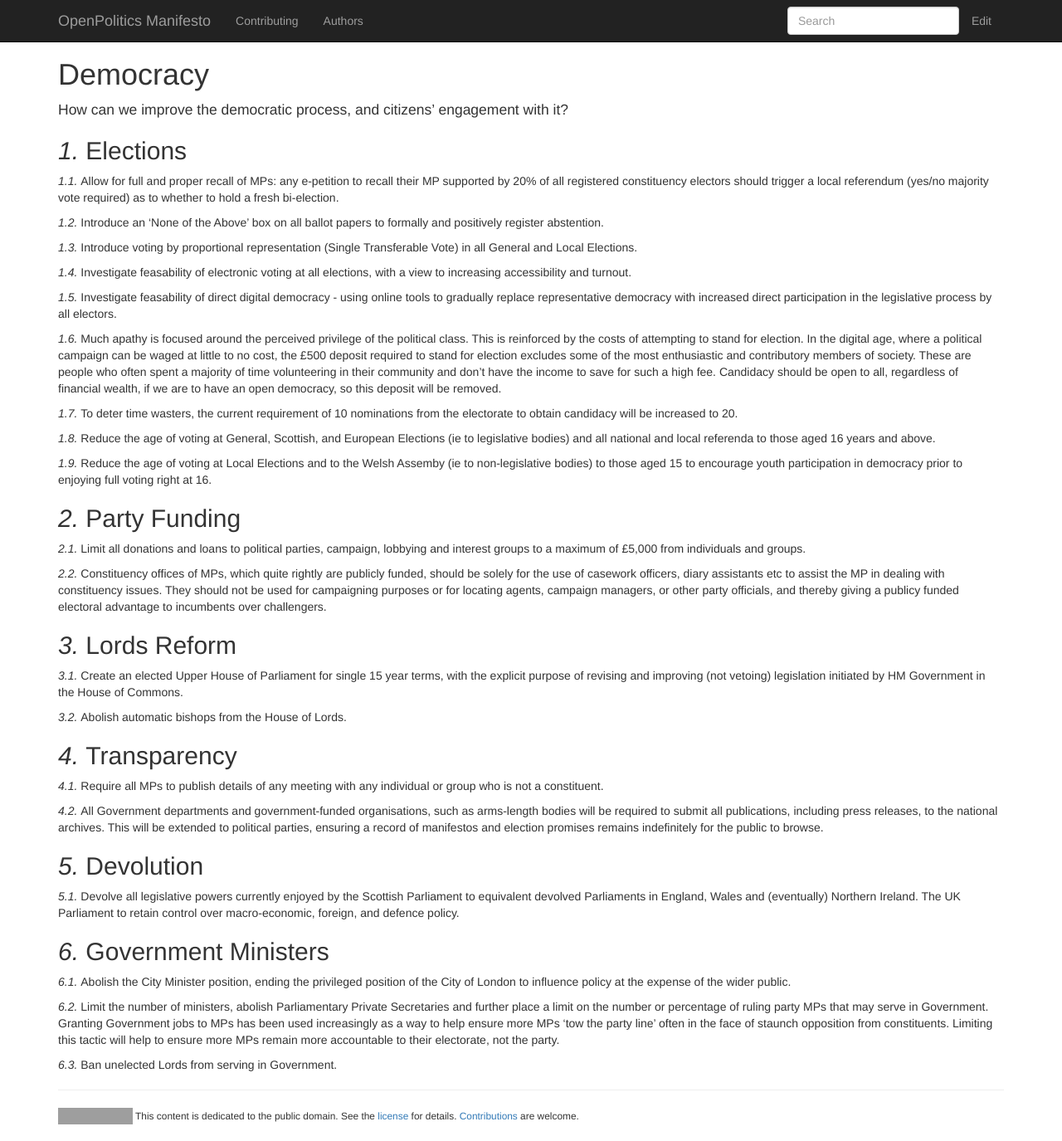
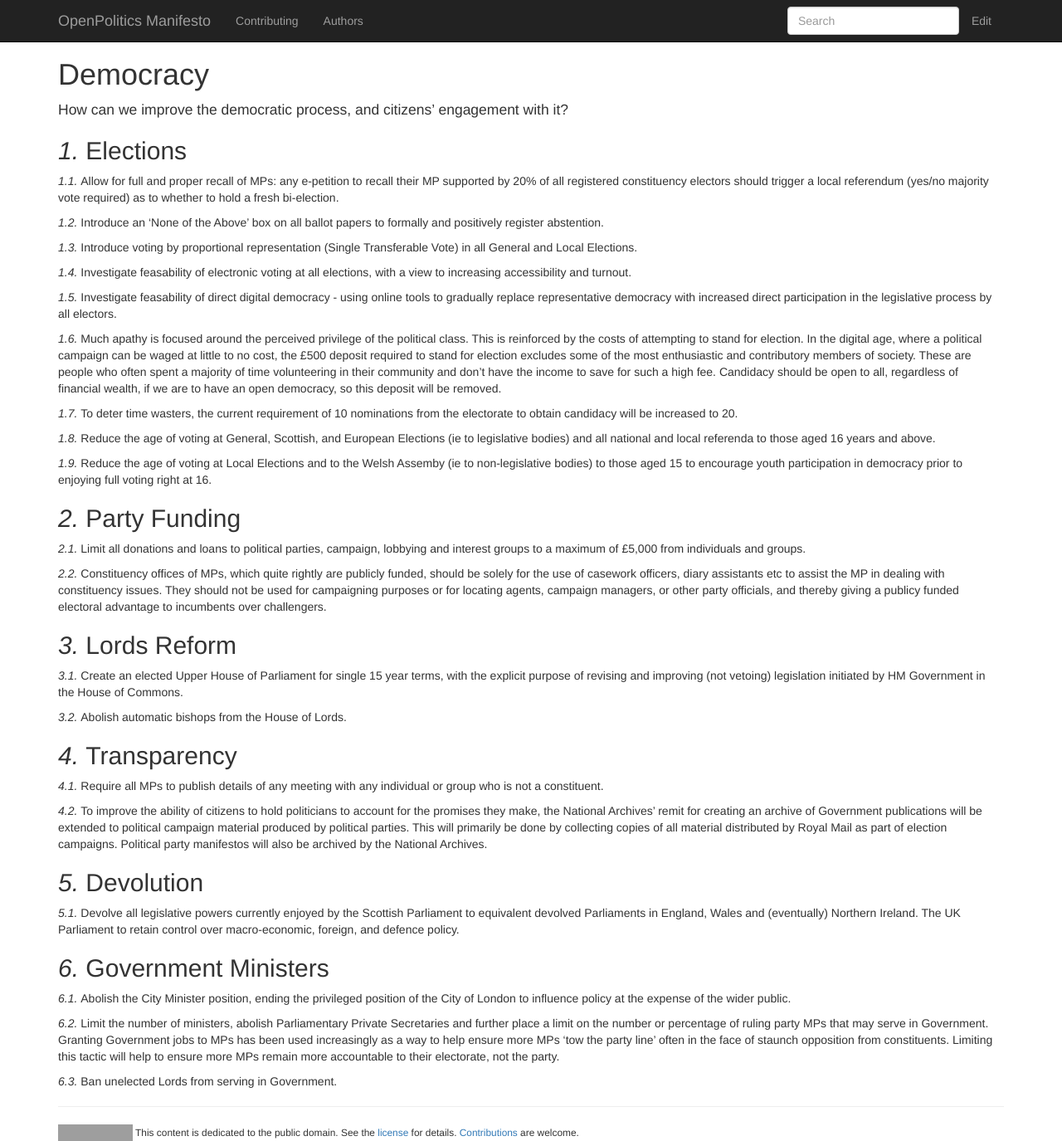
Before and after one commit to openpolitics/manifesto, a Jekyll site: the page built from democracy.md, in a window 1280 px wide and 1375 px high. Shown: the whole window at 83% size. Built offline with Jekyll 4.4.1, drawn with Linux system fonts in a browser that asks for light colours; nearby versions of some CDN libraries; grey boxes are pictures that could not be loaded.

Commit message:
Refine the wording to be more realistic

```diff
--- a/democracy.md
+++ b/democracy.md
@@ -42,7 +42,7 @@ Abolish automatic bishops from the House of Lords.
 
 Require all MPs to publish details of any meeting with any individual or group who is not a constituent.
 
-All Government departments and government-funded organisations, such as arms-length bodies will be required to submit all publications, including press releases, to the national archives. This will be extended to political parties, ensuring a record of manifestos and election promises remains indefinitely for the public to browse.
+To improve the ability of citizens to hold politicians to account for the promises they make, the National Archives' remit for creating an archive of Government publications will be extended to political campaign material produced by political parties. This will primarily be done by collecting copies of all material distributed by Royal Mail as part of election campaigns. Political party manifestos will also be archived by the National Archives.
 
 ## Devolution
 
```
